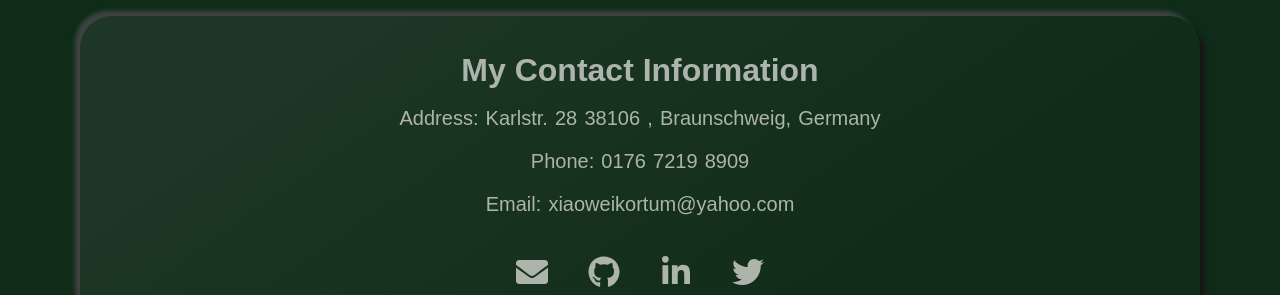
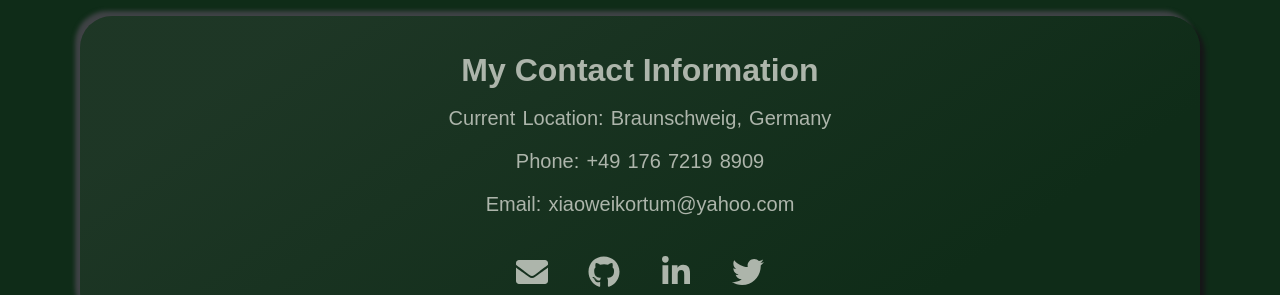
Before and after one commit to xkortum/xkortum.github.io, a Jekyll site: the page built from index.html, in a window 1280 px wide. Shown: the part 5064-5359 px from the top of the page. Built offline with Jekyll 4.4.1, drawn with Linux system fonts in a browser that asks for light colours; some web fonts are replaced.

Commit message:
change skills font size and contact card

```diff
--- a/_config.yml
+++ b/_config.yml
@@ -87,7 +87,7 @@ contact_title: My Contact Information
 contact_description: ...
 contact_address: Karlstr. 28 38106
 contact_city: Braunschweig, Germany
-contact_phone: 0176 7219 8909
+contact_phone: +49 176 7219 8909
 contact_email: xiaoweikortum@yahoo.com
 
 
--- a/_includes/section-contact.html
+++ b/_includes/section-contact.html
@@ -1,5 +1,5 @@
 <h1 class="title">{{site.contact_title}}</h1>
-<p class="subtitle">Address: {{site.contact_address}} , {{site.contact_city}}</p>
+<p class="subtitle">Current Location: {{site.contact_city}}</p>
 <p class="subtitle">Phone: {{site.contact_phone}}</p>
 <p class="subtitle">Email: {{site.contact_email}}</p>
 
```
Also changed, not shown: assets/css/main.min.css.
